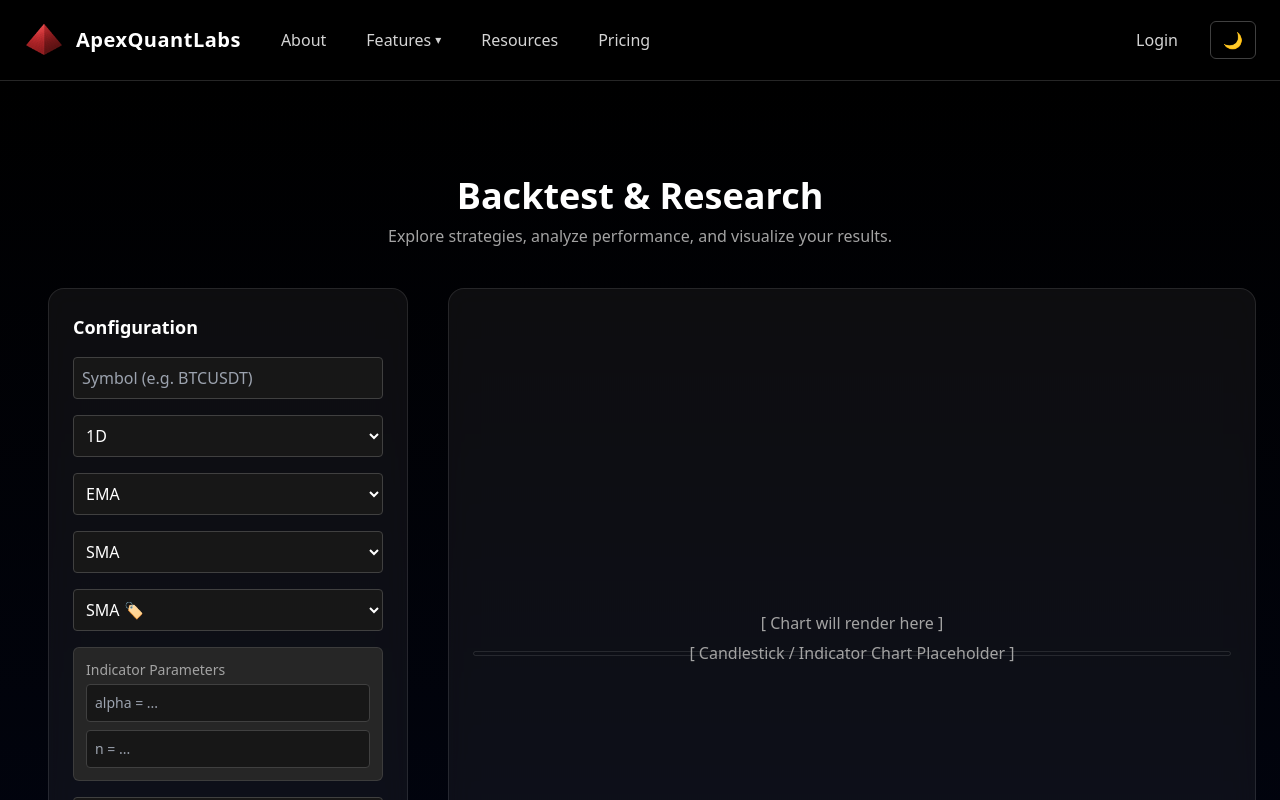
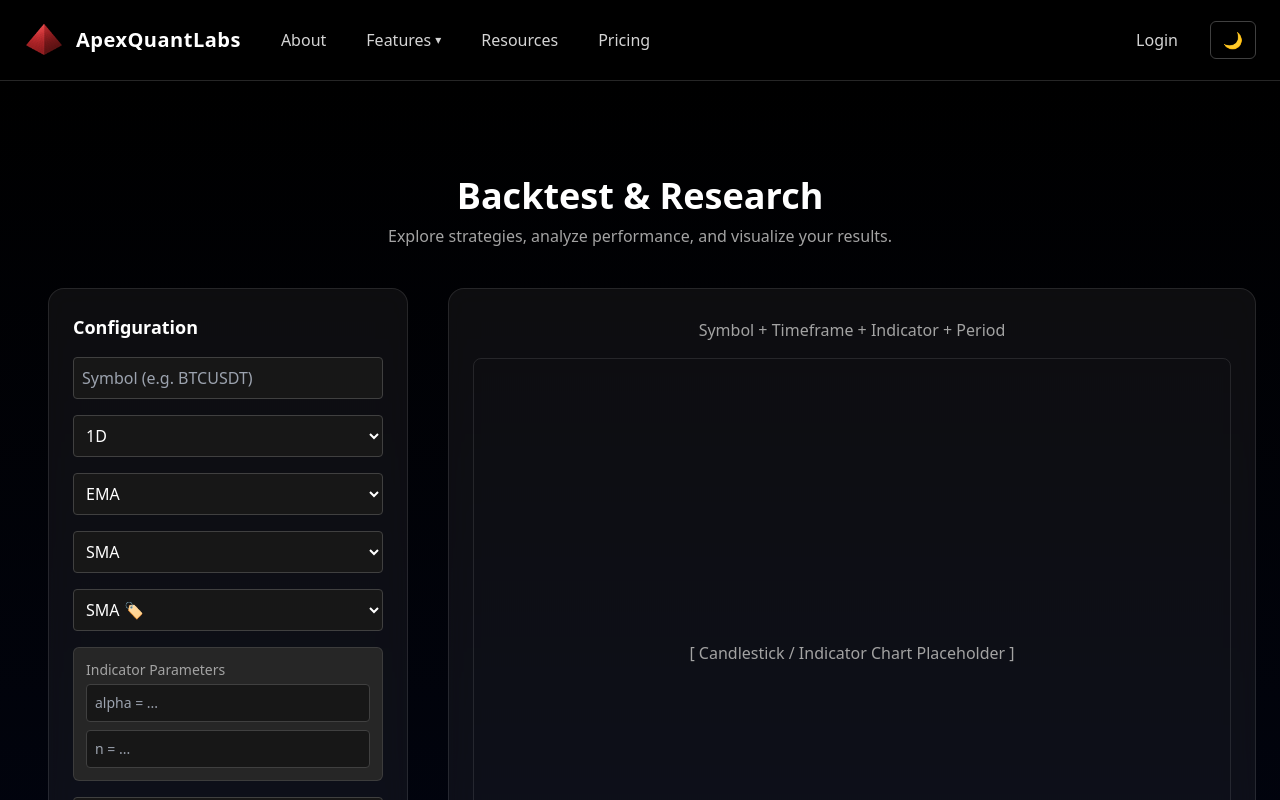
Before and after one commit to palitojendthen/apexlabs, a Next.js app in the folder frontend/: page / in a window 1280 px wide. Shown: the top 800 px of the page. Built offline with nearby package versions, Linux system fonts and the light colour scheme.

Commit message:
update page.js

```diff
--- a/frontend/app/page.js
+++ b/frontend/app/page.js
@@ -110,9 +110,9 @@ export default function Home() {
 
         {/* Right — Chart area */}
         <div className="lg:col-span-2 bg-white/5 rounded-2xl p-6 backdrop-blur-md border border-white/10 flex flex-col items-center justify-center">
-          <div className="text-neutral-400 mb-4">[ Chart will render here ]</div>
+          <div className="text-neutral-400 mb-4">Symbol + Timeframe + Indicator + Period </div>
           <div
-            className={`w-full h-[5px] rounded-lg border ${
+            className={`w-full h-[590px] rounded-lg border ${
               dark ? "border-white/10" : "border-gray-300"
             } flex items-center justify-center text-neutral-400`}
           >
```
